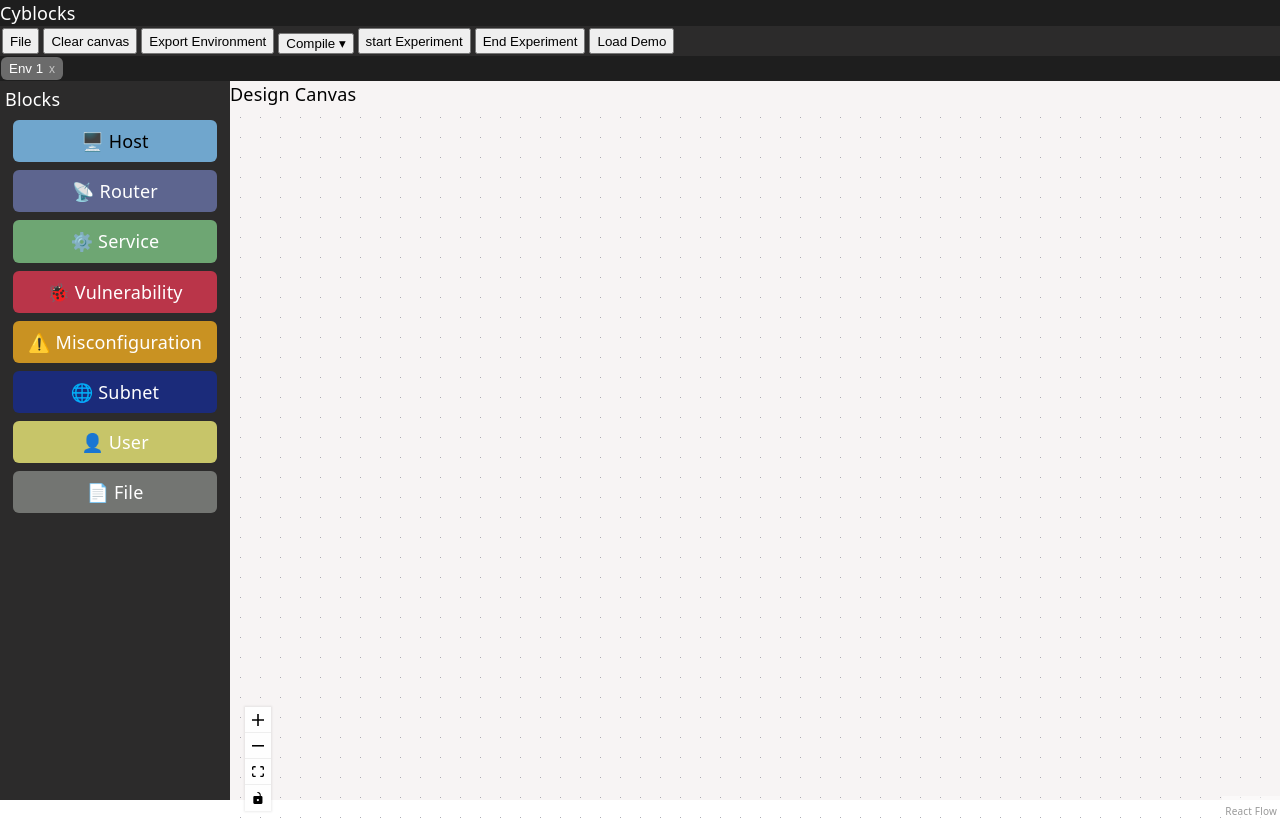
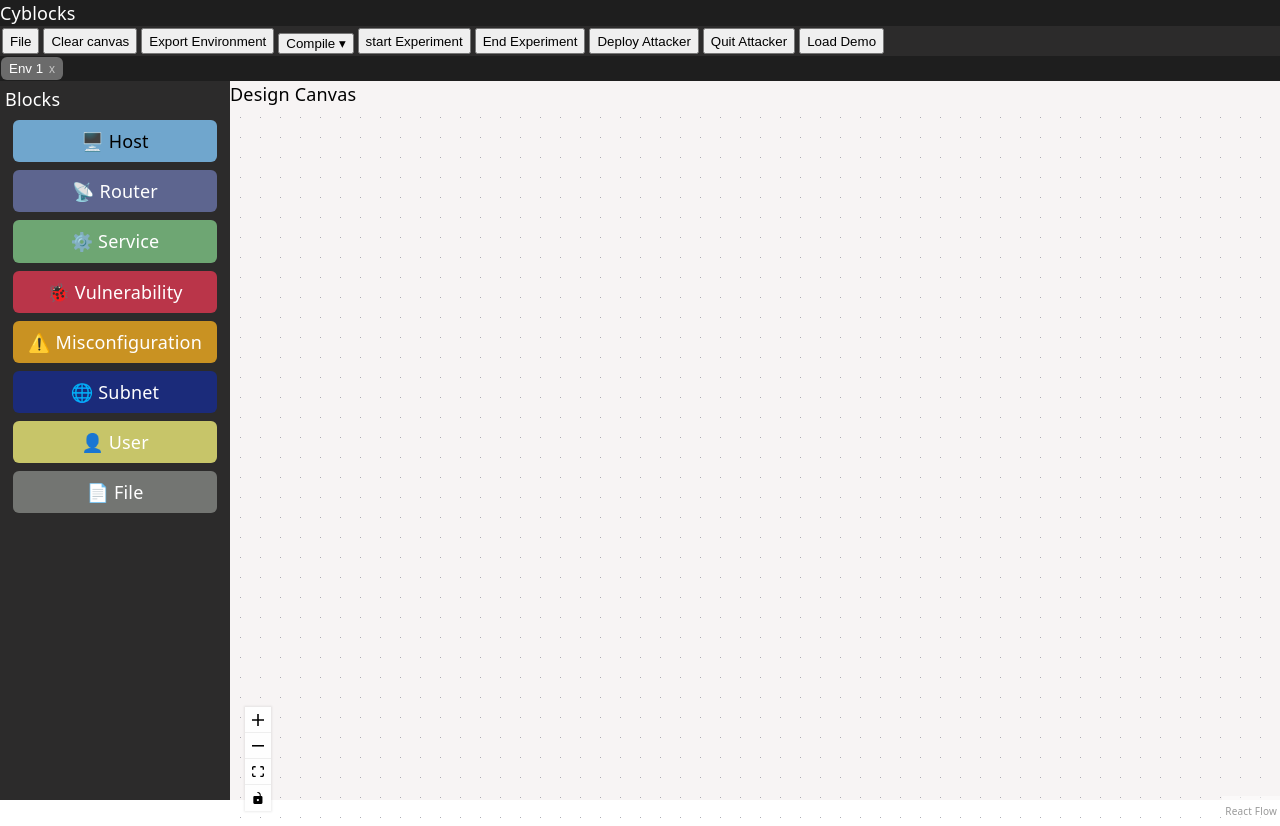
Before and after one commit to cylabcyberautonomy/cyblocks, a React (Vite) app in the folder Frontend/: page / in a window 1280 px wide. Built offline with nearby package versions, Linux system fonts and the light colour scheme.

Commit message:
expanded the drop down menue to the Human block + added the attacker deploy and quit button which are connected to the backend

```diff
--- a/Frontend/src/App.jsx
+++ b/Frontend/src/App.jsx
@@ -31,7 +31,7 @@ const attackerBlockProperties = {
   Human:     { name: "", mode: "", prompt: "" },
   LLM:       { name: "", model: "", apiKey: "" },
   DataFile:  { name: "", format: "" },
-  Parameter: {role: "", instruction: "" },
+  Parameter: { role: "", instruction: "" },
   Algorithm: { name: "", description: "" },
   Library:   { name: "", query: "" },
   Module:    { name: "", description: "" },
@@ -324,6 +324,21 @@ const runAttack = async () => {
   }
 };
 
+async function quitAttacker() {
+  try {
+    const res = await fetch("http://127.0.0.1:8000/quit-attacker", {
+      method: "POST",
+      headers: { "Content-Type": "application/json" },
+      body: JSON.stringify(buildEnv()),
+    });
+    const data = await res.json();
+    if (!res.ok) throw new Error(data.error || "attacker teardown failed");
+    alert(`Attacker down: ${data.attacker}`);
+  } catch (e) {
+    alert(`Attacker teardown failed: ${e.message}`);
+  }
+}
+
 
 //we sill use hierachy structure for JSON file to match the examples from MHbench
 //We need to use the flat env we created and use it to compile a file for docker where the orginization is from top to bottom
@@ -484,6 +499,21 @@ const endExperiment = async () => {
     console.error(err);
   }
 };
+//for our attacker continer
+async function runAttacker() {
+  try {
+    const res = await fetch("http://127.0.0.1:8000/deploy-attacker", {
+      method: "POST",
+      headers: { "Content-Type": "application/json" },
+      body: JSON.stringify(buildEnv()),
+    });
+    const data = await res.json();
+    if (!res.ok) throw new Error(data.error || "attacker deploy failed");
+    alert(`Attacker deployed: ${data.attacker} on ${data.network}`);
+  } catch (e) {
+    alert(`Attacker deploy failed: ${e.message}`);
+  }
+}
 
 //Just an example of an environmet to test compilation faster
 const loadDemoEnvironment = () => {
@@ -591,23 +621,33 @@ return (
       <button onClick={deleteSelectedNode}>
   Delete block
       </button>
-{Object.keys(selectedNode.data.properties || {}).map((key) => (
+{Object.keys(selectedNode.data.properties || {}).map((key) => {
+  const dropdownOptions = {
+    role: ["Reasoning", "Generation", "Parsing"],
+    mode: ["Editor", "Reviewer", "Executor"],
+  };
+  return (
     <div key={key}>
       <label>{key}</label>
-    {key === "role" ? (
-      <select value={selectedNode.data.properties[key]}
-        onChange={(e) => updateNodeProperty(selectedNode.id, key, e.target.value)}>
-        <option value="">-- choose role --</option>
-        <option value="Reasoning">Reasoning</option>
-        <option value="Generation">Generation</option>
-        <option value="Parsing">Parsing</option>
+      {dropdownOptions[key] ? (
+        <select
+          value={selectedNode.data.properties[key]}
+          onChange={(e) => updateNodeProperty(selectedNode.id, key, e.target.value)}
+        >
+          <option value="">-- choose {key} --</option>
+          {dropdownOptions[key].map((opt) => (
+            <option key={opt} value={opt}>{opt}</option>
+          ))}
         </select>
       ) : (
-      <input value={selectedNode.data.properties[key]}
-        onChange={(e) => updateNodeProperty(selectedNode.id, key, e.target.value)} />
+        <input
+          value={selectedNode.data.properties[key]}
+          onChange={(e) => updateNodeProperty(selectedNode.id, key, e.target.value)}
+        />
       )}
     </div>
-))}
+  );
+})}
     </div>
   </div>
 )}
@@ -656,7 +696,8 @@ return (
     </div>
     <button onClick={runEnvironment}>start Experiment</button>
     <button onClick={endExperiment}>End Experiment</button>
-
+    <button onClick={runAttacker}>Deploy Attacker</button>
+    <button onClick={quitAttacker}>Quit Attacker</button>
     <button onClick={loadDemoEnvironment}>Load Demo</button>
     </div>
      <div className="Toolbar">
```
Lines whose indentation alone changed are shown as unchanged.
